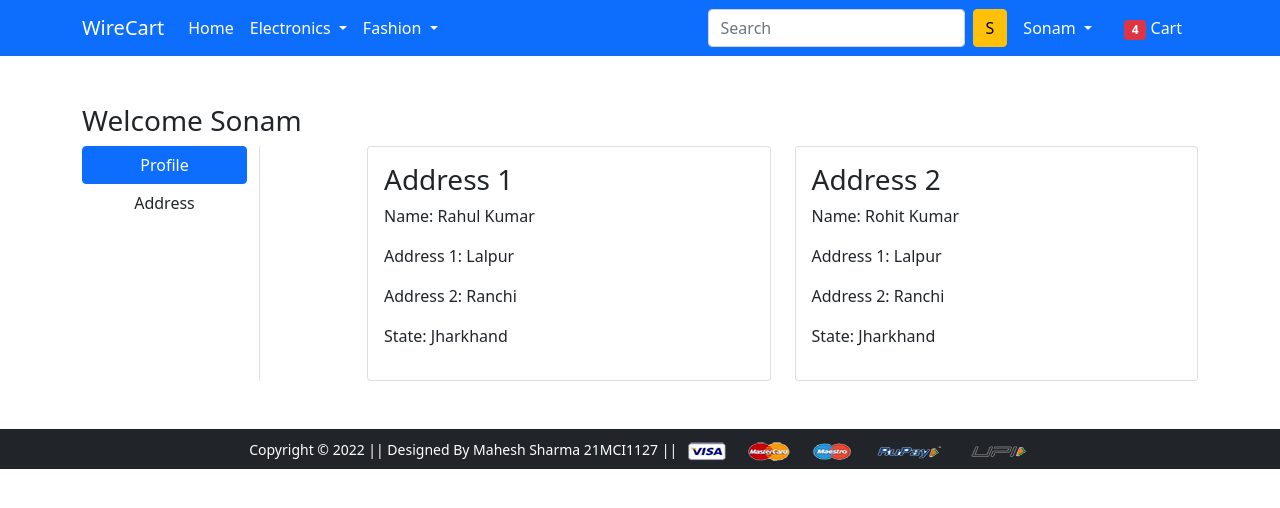
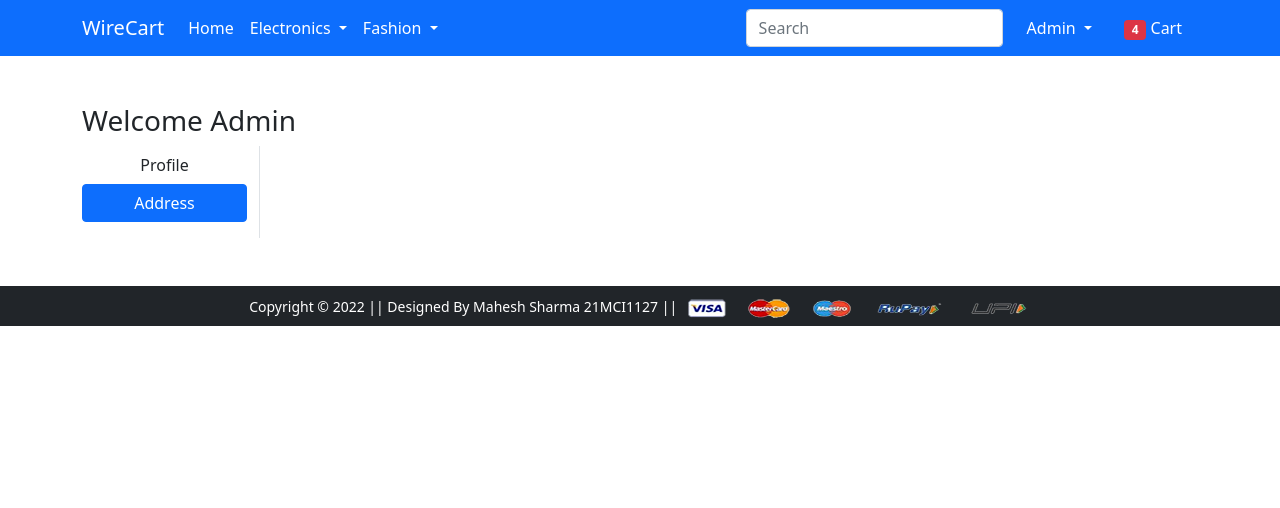
Before and after one commit to techstarMahesh/WireCart, a Django app: page /address/ in a window 1280 px wide. Shown: the top 508 px of the page. Run offline with Django 4.2, Linux system fonts and the light colour scheme; a user stored in the database is signed in; data comes from the database, SQL or seed files in the repository; both versions use the stored data as it was after the commit; some libraries are stand-ins or nearby versions.

Commit message:
profile address complited

```diff
--- a/app/templates/app/address.html
+++ b/app/templates/app/address.html
@@ -1,39 +1,32 @@
 {% extends 'app/base.html' %}
 {% load static %}
-{% block title %}Buy Now{% endblock title %}
+{% block title %}Address{% endblock title %}
 {% block main-content %}
 <div class="container my-5">
  <div class="row">
- <h3>Welcome Sonam</h3>
+ <h3>Welcome <span class="text-capitalize" >{{request.user}}</span></h3>
   <div class="col-sm-2 border-end">
    <ul class="list-unstyled">
-    <li class="d-grid"><a href="{% url 'profile' %}" class="btn btn-primary">Profile</a></li>
-    <li class="d-grid"><a href="{% url 'address' %}" class="btn">Address</a></li>
+    <li class="d-grid"><a href="{% url 'profile' %}" class="btn">Profile</a></li>
+    <li class="d-grid"><a href="{% url 'address' %}" class="btn {{active}}">Address</a></li>
    </ul>
   </div>
   <div class="col-sm-9 offset-sm-1">
    <div class="row">
+    {% for ad in add %}
     <div class="col-sm-6">
      <div class="card">
       <div class="card-body">
-       <h3>Address 1</h3>
-       <p>Name: Rahul Kumar</p>
-       <p>Address 1: Lalpur</p>
-       <p>Address 2: Ranchi</p>
-       <p>State: Jharkhand</p>
+       <h3>Address {{ad.id}} </h3>
+       <p>Name: {{ad.name}} </p>
+       <p>Locality: {{ad.locality}} </p>
+       <p>City: {{ad.city}} </p>
+       <p>State: {{ad.state}} </p>
+       <p>Pincode: {{ad.zipcode}} </p>
       </div>
      </div>
     </div>
-    <div class="col-sm-6">
-     <div class="card">
-      <div class="card-body">
-       <h3>Address 2</h3>
-       <p>Name: Rohit Kumar</p>
-       <p>Address 1: Lalpur</p>
-       <p>Address 2: Ranchi</p>
-       <p>State: Jharkhand</p>
-      </div>
-     </div>
+    {% endfor %}
     </div>
    </div>
   </div>
--- a/app/templates/app/base.html
+++ b/app/templates/app/base.html
@@ -54,14 +54,13 @@
          </ul>
          <form class="d-flex">
            <input class="form-control me-2" type="search" placeholder="Search" aria-label="Search">
-           <button class="btn btn-warning" type="submit">S</button>
          </form>
          <div>
           <ul class="navbar-nav me-auto mb-2 mb-lg-0">
             {% if request.user.is_authenticated %}
            <li class="nav-item dropdown mx-2">
               <a class="nav-link dropdown-toggle text-white" href="#" id="profileDropdown" role="button" data-bs-toggle="dropdown" aria-expanded="false">
-                Sonam
+                {{request.user.username|capfirst}}
               </a>
               <ul class="dropdown-menu" aria-labelledby="profileDropdown">
                 <li><a class="dropdown-item" href="{% url 'profile' %}">Profile</a></li>
--- a/app/urls.py
+++ b/app/urls.py
@@ -11,7 +11,7 @@ urlpatterns = [
     path('product-detail/<int:pk>', views.ProductDetailView.as_view(), name='product-detail'),
     path('cart/', views.add_to_cart, name='add-to-cart'),
     path('buy/', views.buy_now, name='buy-now'),
-    path('accounts/profile/', views.profile, name='profile'),
+    path('accounts/profile/', views.ProfileView.as_view(), name='profile'),
     path('address/', views.address, name='address'),
     path('orders/', views.orders, name='orders'),
     # path('changepassword/', views.change_password, name='changepassword'),
--- a/app/views.py
+++ b/app/views.py
@@ -1,8 +1,10 @@
 from django.shortcuts import render
 from django.views import View
 from .models import Customer, Product, Cart, OrderPlaced
-from .form import CustomerRegistrationForm, MyPasswordChangeForm
+from .form import CustomerRegistrationForm, MyPasswordChangeForm, CustomerProfileForm
 from django.contrib import messages
+
+from app import form
 
 # def home(request):
 #  return render(request, 'app/home.html')
@@ -28,11 +30,12 @@ def add_to_cart(request):
 def buy_now(request):
     return render(request, 'app/buynow.html')
 
-def profile(request):
-    return render(request, 'app/profile.html')
+# def profile(request):
+#     return render(request, 'app/profile.html')
 
 def address(request):
-    return render(request, 'app/address.html')
+    add = Customer.objects.filter(user=request.user)
+    return render(request, 'app/address.html',{'add':add,'active':'btn-primary'})
 
 def orders(request):
     return render(request, 'app/orders.html')
@@ -90,3 +93,21 @@ class CustomerRegistrationView(View):
 
 def checkout(request):
     return render(request, 'app/checkout.html')
+
+class ProfileView(View):
+    def get(self, request):
+        form = CustomerProfileForm()
+        return render(request, 'app/profile.html' , {'form': form,'active':'btn-primary'})
+    def post(self, request):
+        form=CustomerProfileForm(request.POST)
+        if form.is_valid():
+            usr = request.user
+            name = form.cleaned_data['name']
+            locality = form.cleaned_data['locality']
+            city = form.cleaned_data['city']
+            state = form.cleaned_data['state']
+            zipcode = form.cleaned_data['zipcode']
+            reg = Customer(user=usr,name=name,locality=locality, city=city,state=state, zipcode=zipcode)
+            reg.save()
+            messages.success(request, "Congratulations!! Profile Updated Successfully")
+        return render(request, 'app/profile.html',{'form':form,'active':'btn-primary'})
```
Also changed, not shown: app/form.py (+12 -0 lines), app/templates/app/profile.html (+20 -31 lines), db.sqlite3.
